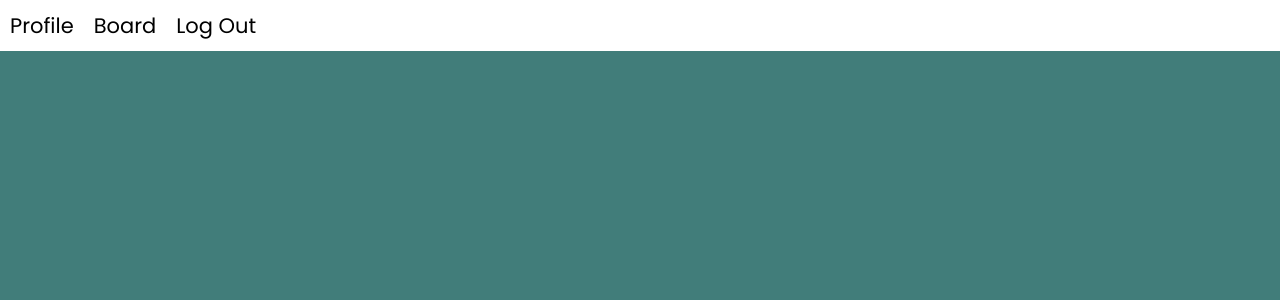
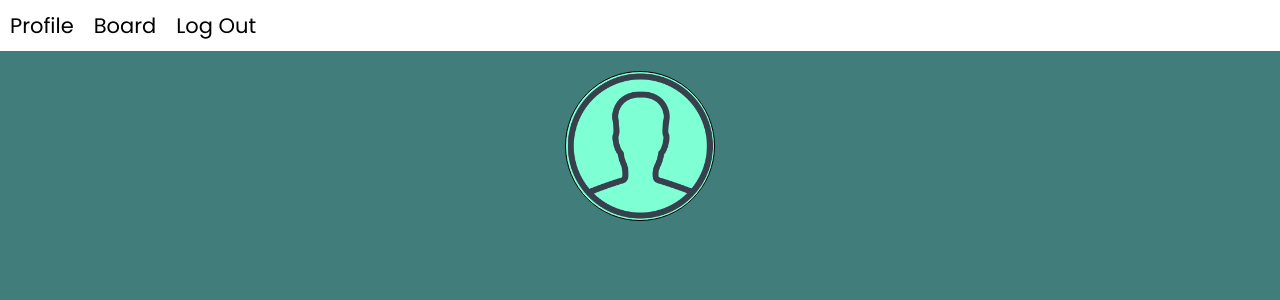
Before and after one commit to ryandouglas6/Chess-AI, a React (Create React App) app in the folder personalized-chess-ai/: page /profile in a window 1280 px wide. Shown: the top 300 px of the page. Built offline with nearby package versions, Linux system fonts and the light colour scheme.

Commit message:
basic pfp added to profile

```diff
--- a/personalized-chess-ai/src/Components/Board/BoardPage.css
+++ b/personalized-chess-ai/src/Components/Board/BoardPage.css
@@ -64,7 +64,8 @@
 
 .chatbot {
     display: flex;
-    flex-direction: column; /* Allows the messages and input area to stack */
+    flex-direction: column;
+    /* Allows the messages and input area to stack */
     height: 403px;
     width: 800px;
     background-color: #ABABAB;
--- a/personalized-chess-ai/src/Components/Profile/Profile.css
+++ b/personalized-chess-ai/src/Components/Profile/Profile.css
@@ -0,0 +1,22 @@
+.profile-container {
+    display: flex;
+    justify-content: center;
+    align-items: center;
+    margin-top: 20px;
+}
+
+.profile-avatar {
+    width: 150px;
+    height: 150px;
+    border-radius: 50%;
+    object-fit: cover;
+    cursor: pointer;
+    transition: opacity 0.2s ease-in-out;
+    border: 1px solid #000000;
+    background-color: aquamarine;
+}
+
+
+.profile-avatar:hover {
+    opacity: 0.8;
+}
--- a/personalized-chess-ai/src/Components/Profile/Profile.jsx
+++ b/personalized-chess-ai/src/Components/Profile/Profile.jsx
@@ -1,13 +1,48 @@
 import React, { useState, useRef, useEffect } from "react";
 import "./Profile.css";
 import Header from "../Header/Header";
+import avatar_default from "./avatar_default.png";
 
 const Profile = () => {
+    const [avatar, setAvatar] = useState(avatar_default);
+    const fileInputRef = useRef(null);
+
+     // Handle when a new image is selected
+     const handleImageChange = (event) => {
+        const file = event.target.files[0];
+        if (file) {
+            const reader = new FileReader();
+            reader.onload = (e) => {
+                setAvatar(e.target.result); // Update avatar with the uploaded image
+            };
+            reader.readAsDataURL(file);
+        }
+    };
+
+    // Trigger the hidden file input when avatar is clicked
+    const handleAvatarClick = () => {
+        fileInputRef.current.click();
+    };
+
 
     return (
         <div>
             <Header />
-
+            <div className="profile-container">
+                <img
+                    src={avatar}
+                    alt="Profile"
+                    className="profile-avatar"
+                    onClick={handleAvatarClick} // Click event to trigger file input
+                />
+                <input
+                    type="file"
+                    accept="image/*"
+                    ref={fileInputRef}
+                    style={{ display: "none" }} // Hidden file input
+                    onChange={handleImageChange}
+                />
+            </div>
         </div>
     );
 };
```
